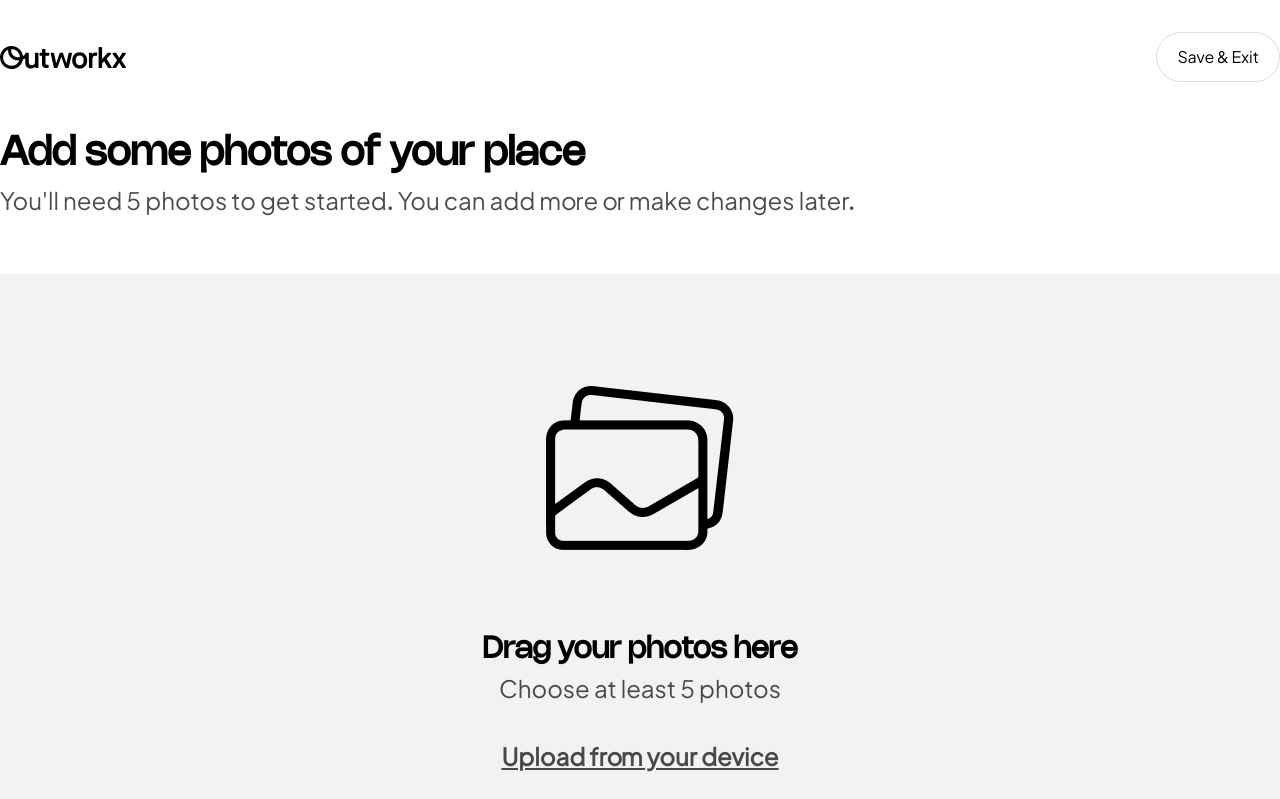
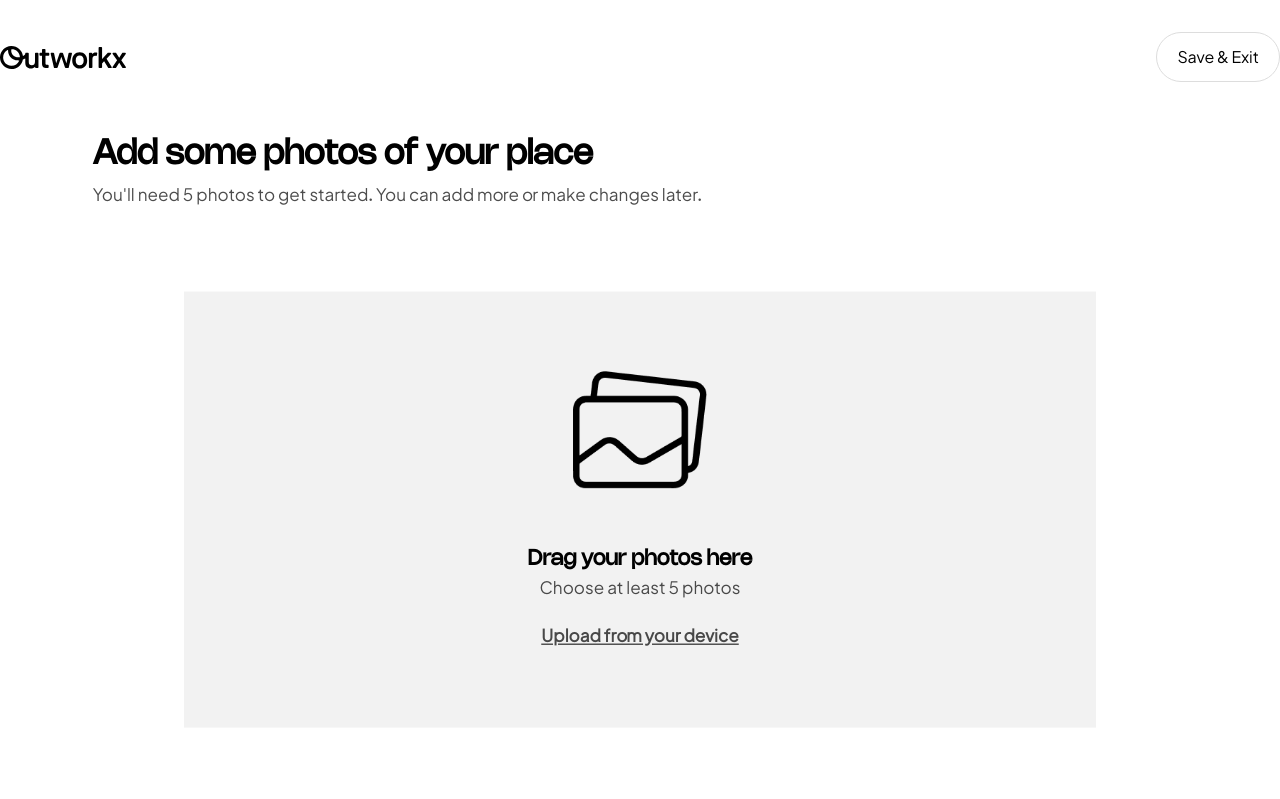
Before and after one commit to RaimaAftab95/outworkx, a React (Vite) app: page /space/create in a window 1280 px wide. Shown: the top 799 px of the page. Built offline with nearby package versions, Linux system fonts and the light colour scheme.

Commit message:
CU-86epjzve1 Scaled down the content in the create space page (#24)

```diff
--- a/src/components/create-space/SpaceInformation.jsx
+++ b/src/components/create-space/SpaceInformation.jsx
@@ -14,9 +14,9 @@ const SpaceInformation = ({ setActiveTab, spaceDetails, setSpaceDetails }) => {
   const [errors, setErrors] = useState({});
 
   // handle select offer
-  const handleSelectOffer = offer => {
+  const handleSelectOffer = (offer) => {
     if (offers?.includes(offer)) {
-      const updatedOffers = offers?.filter(item => item !== offer);
+      const updatedOffers = offers?.filter((item) => item !== offer);
       setOffers(updatedOffers);
     } else {
       setOffers([...offers, offer]);
@@ -24,10 +24,10 @@ const SpaceInformation = ({ setActiveTab, spaceDetails, setSpaceDetails }) => {
   };
 
   // select rules
-  const selectRules = e => {
+  const selectRules = (e) => {
     const rule = e.target.value;
     if (rules?.includes(rule)) {
-      const updatedRules = rules?.filter(item => item !== rule);
+      const updatedRules = rules?.filter((item) => item !== rule);
       setRules(updatedRules);
     } else {
       setRules([...rules, rule]);
@@ -35,7 +35,7 @@ const SpaceInformation = ({ setActiveTab, spaceDetails, setSpaceDetails }) => {
   };
 
   // submit handler
-  const submitHandler = e => {
+  const submitHandler = (e) => {
     e.preventDefault();
 
     // check validation
@@ -120,7 +120,7 @@ const SpaceInformation = ({ setActiveTab, spaceDetails, setSpaceDetails }) => {
           </InputBox>
         </div>
 
-        <div className="mt-20">
+        <div className="mt-5  origin-center scale-85 transform">
           <Heading>Where’s your place located? </Heading>
           <p className="mt-2 text-2xl font-medium leading-9">
             Your address is only shared with guests after they’ve made a
@@ -147,7 +147,7 @@ const SpaceInformation = ({ setActiveTab, spaceDetails, setSpaceDetails }) => {
                 </div>
                 <Input
                   value={address}
-                  onChange={e => setAddress(e.target.value)}
+                  onChange={(e) => setAddress(e.target.value)}
                   type="text"
                   placeholder="Enter your address"
                 />
@@ -159,7 +159,7 @@ const SpaceInformation = ({ setActiveTab, spaceDetails, setSpaceDetails }) => {
           </div>
         </div>
 
-        <div className="mt-20">
+        <div className="mt-10 origin-center  scale-85 transform">
           <Heading>Tell guests what your place has to offer</Heading>
           <p className="mt-2 text-2xl font-medium leading-9">
             You can add more after publish your listing
--- a/src/components/create-space/SpaceMoreInformation.jsx
+++ b/src/components/create-space/SpaceMoreInformation.jsx
@@ -26,7 +26,7 @@ const SpaceMoreInformation = ({
   const { user } = auth || {};
 
   // handle selecte images
-  const handleFileChange = async e => {
+  const handleFileChange = async (e) => {
     const files = e.target.files;
     setImages(files);
   };
@@ -48,12 +48,12 @@ const SpaceMoreInformation = ({
   const { mutate, isPending: isUploading } = useMutation({
     mutationKey: ['upload-images'],
     mutationFn: uploadImagesHandler,
-    onSuccess: async data => {
+    onSuccess: async (data) => {
       console.log('data', data);
       setSpaceImages(data?.data?.media);
       toast.success('Space Images Upload Successfull.');
     },
-    onError: async error => {
+    onError: async (error) => {
       console.log('error', error);
     }
   });
@@ -66,7 +66,7 @@ const SpaceMoreInformation = ({
   }, [images, mutate]);
 
   // submit handler
-  const submitHandler = e => {
+  const submitHandler = (e) => {
     e.preventDefault();
 
     // check validation
@@ -89,7 +89,7 @@ const SpaceMoreInformation = ({
     }
 
     // generate gellary images
-    const galleryImages = spaceImages?.map(image => ({
+    const galleryImages = spaceImages?.map((image) => ({
       type: 'image',
       url: image
     }));
@@ -145,15 +145,19 @@ const SpaceMoreInformation = ({
     createSpace();
   };
   return (
-    <div>
-      <Heading>Add some photos of your place</Heading>
-      <p className="mt-2 text-2xl font-medium leading-9">
-        {`You'll`} need 5 photos to get started. You can add more or make
-        changes later.
-      </p>
-
-      <form onSubmit={submitHandler} className="mt-14">
-        <div className="relative flex flex-col items-center justify-center bg-[#F2F2F2] py-28 text-center">
+    <div className="-mt-10">
+      <div className="origin-center scale-90 transform ">
+        <Heading>Add some photos of your place</Heading>
+        <p className="mt-2 text-xl font-medium leading-9">
+          {`You'll`} need 5 photos to get started. You can add more or make
+          changes later.
+        </p>
+      </div>
+      <form
+        onSubmit={submitHandler}
+        className="-mt-56 origin-center scale-75 transform"
+      >
+        <div className="relative -mt-36 flex flex-col items-center justify-center bg-[#F2F2F2] py-28 text-center">
           <div className="flex w-full justify-center">
             <img src="/images/icons/image.png" alt="icon" />
           </div>
@@ -186,13 +190,13 @@ const SpaceMoreInformation = ({
 
         {spaceImages?.length > 0 && (
           <div className="grid gap-8 sm:grid-cols-2 md:grid-cols-3 lg:grid-cols-4">
-            {spaceImages?.map(image => (
+            {spaceImages?.map((image) => (
               <img key={image} className="rounded-xl" src={image} alt={image} />
             ))}
           </div>
         )}
 
-        <div className="mt-20">
+        <div className="mt-20 ">
           <Heading>Let’s give title to your place</Heading>
           <p className="mt-2 text-2xl font-medium leading-9">
             Short titles work best.Have fun with it! You can always change it
@@ -204,7 +208,7 @@ const SpaceMoreInformation = ({
               name=""
               id=""
               value={name}
-              onChange={e => setName(e.target.value)}
+              onChange={(e) => setName(e.target.value)}
               placeholder="Add your title."
               className="h-32 w-full text-xl font-medium leading-9 text-primary/70 outline-none placeholder:text-primary/70"
             ></textarea>
@@ -229,7 +233,7 @@ const SpaceMoreInformation = ({
               name=""
               id=""
               value={description}
-              onChange={e => setDescription(e.target.value)}
+              onChange={(e) => setDescription(e.target.value)}
               placeholder="Take it easy and write your description."
               className="h-56 w-full text-xl font-medium leading-9 text-primary/70 outline-none placeholder:text-primary/70"
             ></textarea>
--- a/src/pages/CreateSpace.jsx
+++ b/src/pages/CreateSpace.jsx
@@ -63,8 +63,8 @@ const CreateSpace = () => {
         </div>
       </header>
 
-      <section className="mt-5 pb-24 text-primary/70">
-        <div className="container">
+      <section className=" pb-24 text-primary/70">
+        <div className="container origin-center  scale-95 transform">
           <Tab
             spaceDetails={spaceDetails}
             setSpaceDetails={setSpaceDetails}
--- a/tailwind.config.js
+++ b/tailwind.config.js
@@ -40,6 +40,12 @@ export default {
       },
       minHeight: {
         custom50percent: '50%'
+      },
+      scale: {
+        85: '0.85',
+        95: '0.95',
+        75: '0.75',
+        70: '0.70'
       }
     },
     container: {
```
